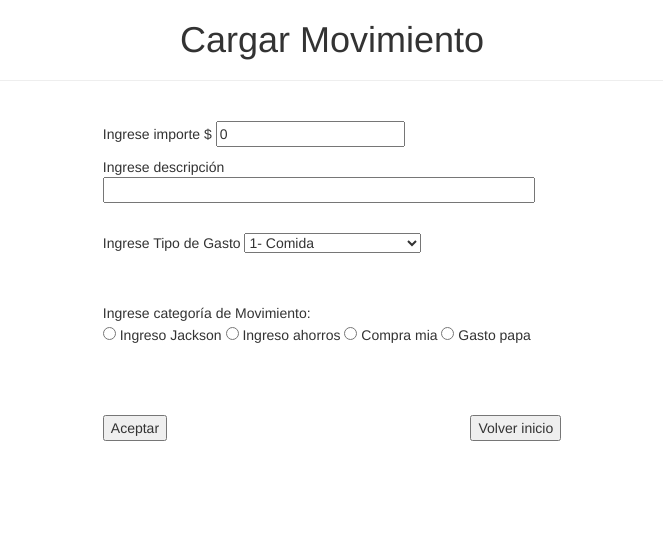
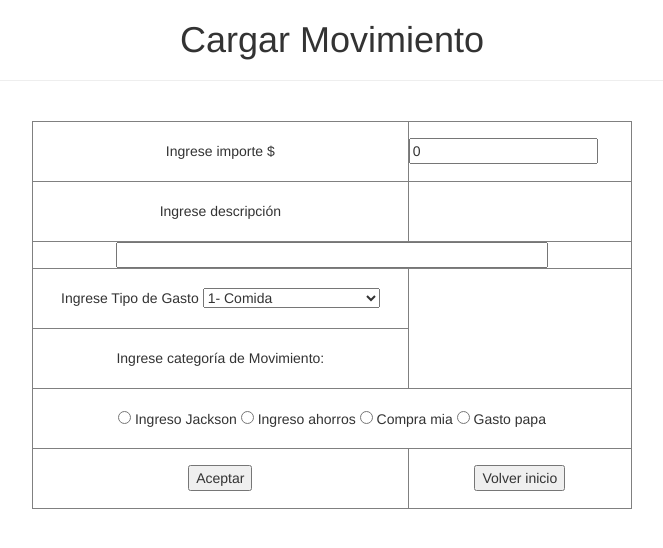
Before and after one commit to willynasiff/america, a Flask app: page /cargarMovimiento in a window 1280 px wide. Shown: the top 548 px of the page, without its empty margins (308-971 px from the left). Run offline with Flask 2, Linux system fonts and the light colour scheme; data comes from the database, SQL or seed files in the repository; some libraries are stand-ins or nearby versions.

Commit message:
cambie una template

```diff
--- a/templates/cargarMovimiento.html
+++ b/templates/cargarMovimiento.html
@@ -21,45 +21,37 @@
 <br>
 
 <form action="/cargarMovimiento" method="post">
-<table align="center">
-<td>
+<table align="center" border=1 width="600">
+<tr><td height="60" align="center">
 
-<p> Ingrese importe $
-<input type="number" value="0" name="importe" step="any"></p>
+Ingrese importe $ </td>
+<td height="60"><input type="number" value="0" name="importe" step="any"></td></tr>
 
-<p>Ingrese descripci&oacute;n<br>
-<input type="text" name="descripcion" size="50"></p>
-<br>
+<tr><td align="center" height="60">Ingrese descripci&oacute;n</td>
+<tr><td colspan="2" align="center"><input type="text" name="descripcion" size="50"></td>
 
-<p>Ingrese Tipo de Gasto
+
+<tr><td height="60" align="center">Ingrese Tipo de Gasto
 <select name="tipoGasto">
 {% for each in returning %}
   <option value="{{ each }}"> {{ each }} </option>
 {% endfor %}
 </select>
-</p>
-<br><br>
+</td></tr>
 
-<p>Ingrese categor&iacute;a de Movimiento:<br>
+
+<tr><td height="60" align="center">Ingrese categor&iacute;a de Movimiento:</td></tr>
+<tr><td colspan="2" height="60" align="center">
 <input type="radio" name="categoria" value="1"> Ingreso Jackson
 <input type="radio" name="categoria" value="2"> Ingreso ahorros
 <input type="radio" name="categoria" value="3"> Compra mia
-<input type="radio" name="categoria" value="4"> Gasto papa </p>
-<br>
-<br><br>
+<input type="radio" name="categoria" value="4"> Gasto papa
+</td></tr>
 
 
-<input type="submit" value="Aceptar" name="cargar">
-&nbsp&nbsp&nbsp&nbsp&nbsp&nbsp&nbsp&nbsp&nbsp&nbsp
-&nbsp&nbsp&nbsp&nbsp&nbsp&nbsp&nbsp&nbsp&nbsp&nbsp
-&nbsp&nbsp&nbsp&nbsp&nbsp&nbsp&nbsp&nbsp&nbsp&nbsp
-&nbsp&nbsp&nbsp&nbsp&nbsp&nbsp&nbsp&nbsp&nbsp&nbsp
-&nbsp&nbsp&nbsp&nbsp&nbsp&nbsp&nbsp&nbsp&nbsp&nbsp
-&nbsp&nbsp&nbsp&nbsp&nbsp&nbsp&nbsp&nbsp&nbsp&nbsp
-&nbsp&nbsp&nbsp&nbsp&nbsp&nbsp&nbsp&nbsp&nbsp&nbsp
-<input type="submit" value="Volver inicio" name="cargar">
 
-</td>
+<tr><td height="60" align="center"><input type="submit" value="Aceptar" name="cargar"></td>
+<td height="60" align="center"><input type="submit" value="Volver inicio" name="cargar"></td>
 </table>
 </form>
 
```
